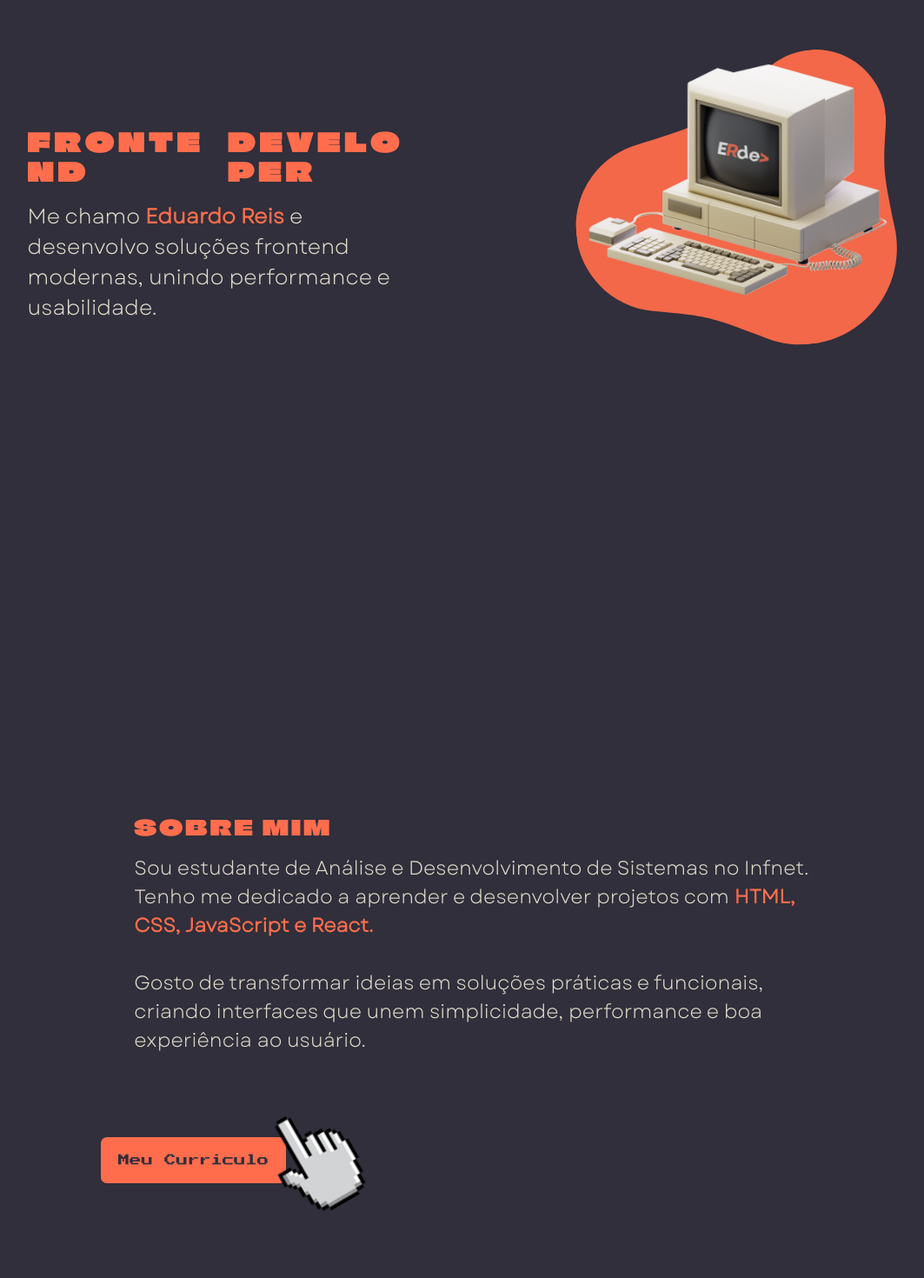
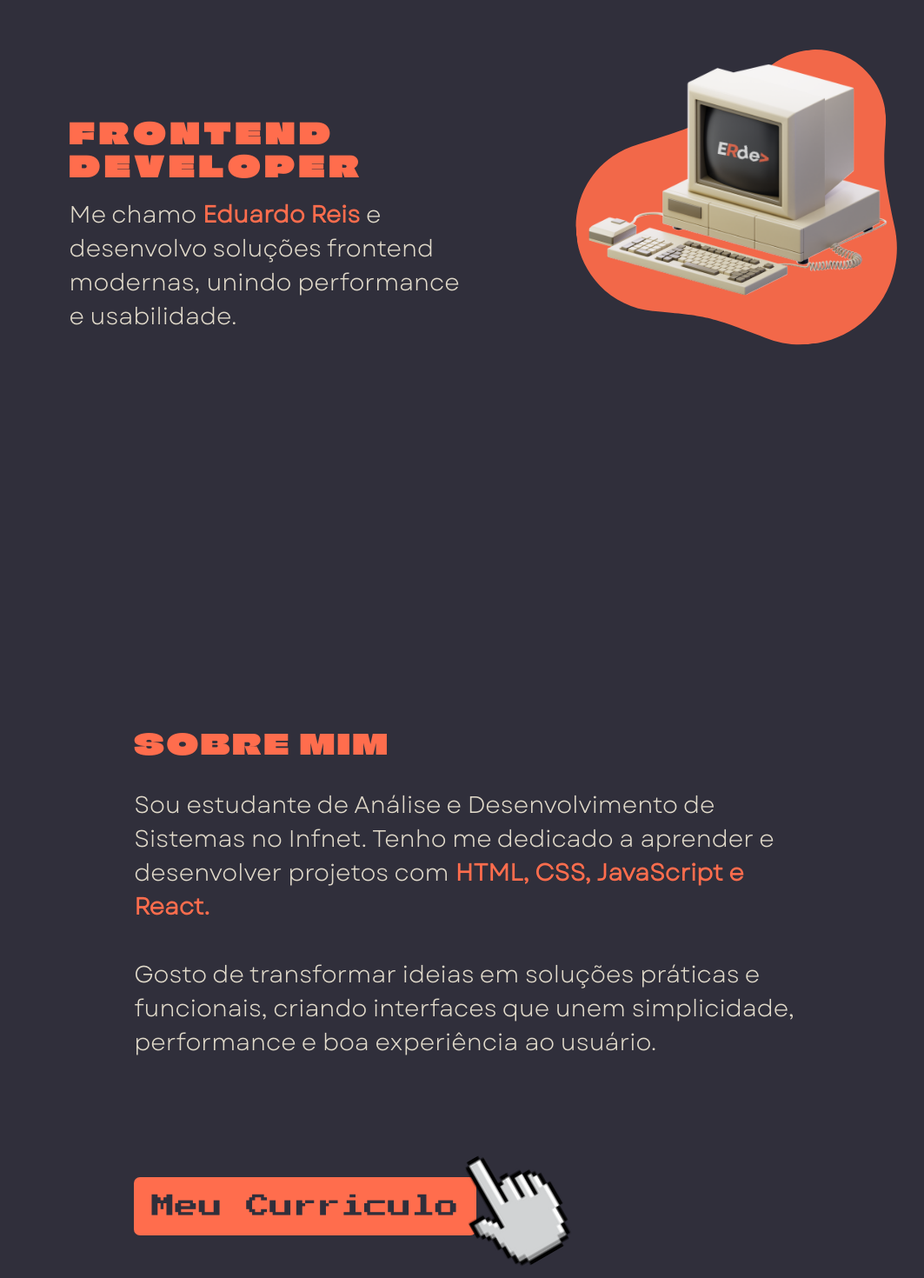
Before and after one commit to eduardo-olvreis/portfolio, a React (Vite) app in the folder portfolio/: page / in a window 1280 px wide. Shown: the part 180-1650 px from the top of the page at 87% size, without its empty margins (89-1152 px from the left). Built offline with nearby package versions, Linux system fonts and the light colour scheme.

Commit message:
style: (header, hero, about) terminado a responsividade em 768px - 1279px

```diff
--- a/portfolio/src/assets/styles/variables.css
+++ b/portfolio/src/assets/styles/variables.css
@@ -2,7 +2,7 @@
     --color-background :#302f3b;
     --color-text: #e1daca;
     --color-textImportant: #ff6d4d;
-    --font-size-p: 1.2rem;
+    --font-size-p: 1.1rem;
     --font-size-h2: 1.5rem;
 }
 
@@ -10,7 +10,7 @@
 /* Tablet */
 @media (min-width: 768px){
     :root{
-        --font-size-p: 1.5rem;
-        --font-size-h2: 1.8rem
+        --font-size-p: 1.7rem;
+        --font-size-h2: 2rem
     }
 }
--- a/portfolio/src/components/About/About.module.css
+++ b/portfolio/src/components/About/About.module.css
@@ -21,7 +21,7 @@
     & h2{
         color: var(--color-textImportant);
         font-family: "climateCrisis";
-        font-size: clamp(1.3rem, 5vw, 1.5rem);
+        font-size: var(--font-size-h2);
         line-height: 1.2;
         letter-spacing: 0.2rem;
         font-weight: 300;
@@ -31,7 +31,7 @@
         text-align: start;
         width: 100%;
         margin-top: 1rem;
-        font-size: clamp(1.1rem, 4vw, 1.4rem);
+        font-size: var(--font-size-p);
         color: var(--color-text);
     }
 }
@@ -58,20 +58,31 @@
     & img{  /* Imagem da mão clicando no curriculo */
         rotate: -30deg;
         width: 20%;
-        max-width: 120px;
         margin-left: -30px;
         z-index: 3;
     }
 }
 
 
-/* Celular em paisagem ( 576px - 767px ) */
-@media (min-width: 576px){
-
-}
-
 /* Tablet ( 768px - 991px )*/
 @media (min-width: 768px){
+
+    .content p{
+        margin-top: 2rem;
+    }
+
+    .curriculum{
+        padding: 3%;
+        & button{
+            font-size: var(--font-size-p);
+            text-align: center;
+        }
+
+        & img{
+            width: 17%;
+            margin-left: -32px;
+        }
+    }
 
 }
 
--- a/portfolio/src/components/Hero/Hero.module.css
+++ b/portfolio/src/components/Hero/Hero.module.css
@@ -69,13 +69,15 @@
 @media (min-width: 768px){
 
     .text{
-
         width: 80%;
 
         /* Titulo do hero sem quebra de linha */
         & .quebraLinha, h2{
-            display: flex;
+            display: block;
             gap: 30px;
+        }
+        & p, h2{
+            margin-left: 6rem;
         }
     }
 
```
